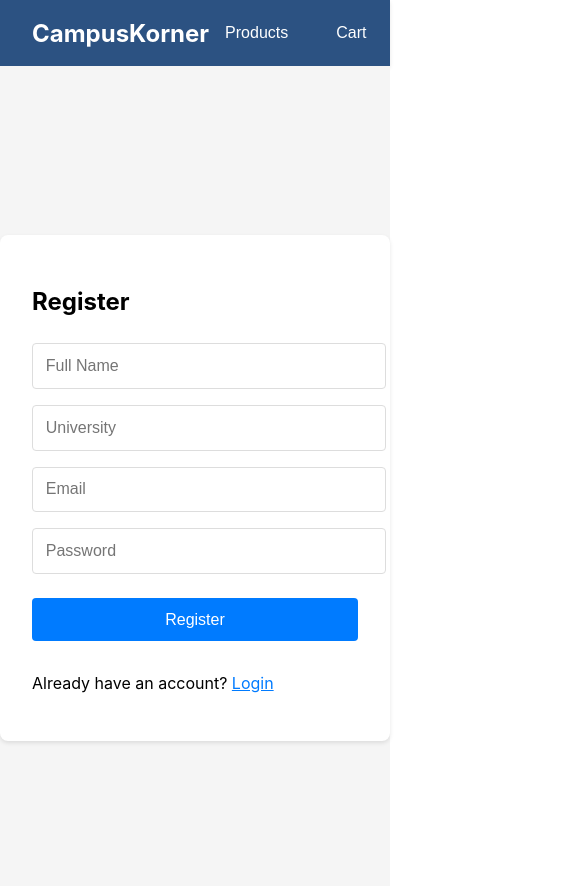
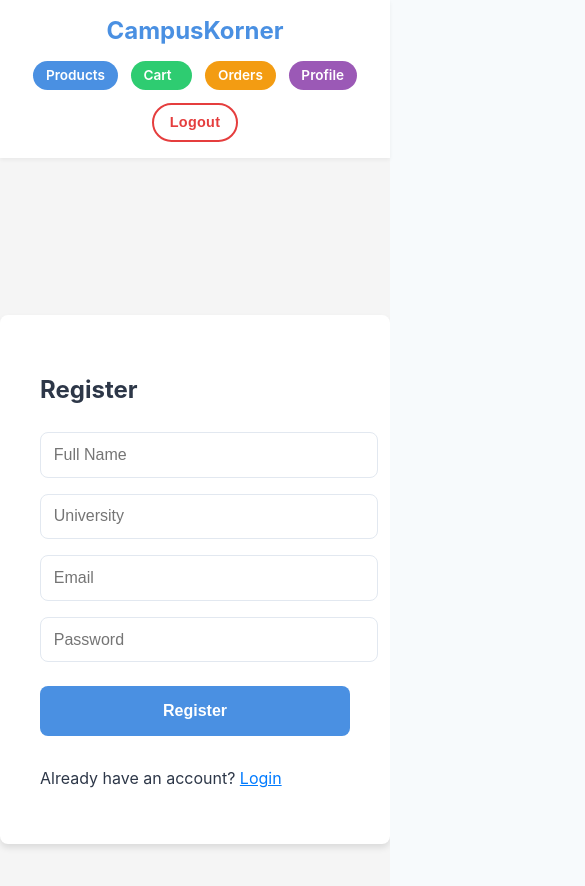
Before and after one commit to Mikonimo/campusKorner, a React (Create React App) app in the folder frontend/: page /register in a window 390 px wide. Shown: the top 886 px of the page, 585 px wide, since content can reach past the window. Built offline with nearby package versions, Linux system fonts and the light colour scheme; no server answers; sample sign-in values are in the browser's storage.

Commit message:
feat: add database drop command; enhance CSS variables and styles for improved UI; refactor navigation and product list components for better accessibility and responsiveness

```diff
--- a/frontend/src/components/Navigation.css
+++ b/frontend/src/components/Navigation.css
@@ -1,48 +1,269 @@
 .navigation {
-    background-color: #2c5282;
+  background-color: white;
   padding: 1rem 2rem;
   display: flex;
   justify-content: space-between;
   align-items: center;
-    box-shadow: 0 2px 4px rgba(0,0,0,0.1);
+  box-shadow: 0 2px 4px rgba(0,0,0,0.05);
+  position: sticky;
+  top: 0;
+  z-index: 100;
 }
 
 .nav-brand {
-    color: white;
-    font-size: 1.5rem;
-    font-weight: bold;
-    cursor: pointer;
+  color: var(--primary-color);
+  font-size: 1.8rem;
+  font-weight: 700;
   text-decoration: none;
+  transition: var(--transition);
 }
 
 .nav-buttons {
   display: flex;
-    gap: 1rem;
+  gap: 1.2rem;
+  align-items: center;
 }
 
-.navigation button {
-    padding: 0.5rem 1rem;
-    border: none;
-    border-radius: 4px;
-    background-color: transparent;
-    color: white;
-    font-size: 1rem;
-    cursor: pointer;
-    transition: background-color 0.2s;
+.nav-button {
+  padding: 0.7rem 1.4rem;
+  border-radius: 25px;
+  font-weight: 600;
+  font-size: 0.95rem;
+  transition: all 0.3s cubic-bezier(0.4, 0, 0.2, 1);
+  position: relative;
+  overflow: hidden;
+  letter-spacing: 0.3px;
+  display: flex;
+  align-items: center;
+  gap: 0.5rem;
 }
 
-.navigation button:hover {
-    background-color: #2a4365;
+.nav-button.primary {
+  background-color: var(--primary-color);
+  color: white;
+  box-shadow: 0 2px 8px rgba(74, 144, 226, 0.25);
 }
 
-.navigation button:active {
+.nav-button.primary:hover {
+  transform: translateY(-2px);
+  box-shadow: 0 4px 12px rgba(74, 144, 226, 0.35);
+  background-color: #3a7bc8;
+}
+
+.nav-button.secondary {
+  background-color: transparent;
+  color: var(--text-color);
+  border: 2px solid var(--primary-color);
+}
+
+.nav-button.secondary:hover {
+  background-color: rgba(74, 144, 226, 0.1);
+  transform: translateY(-2px);
+}
+
+.nav-button.logout {
+  background-color: transparent;
+  color: var(--danger-color);
+  border: 2px solid var(--danger-color);
+}
+
+.nav-button.logout:hover {
+  background-color: var(--danger-color);
+  color: white;
+}
+
+.nav-button svg {
+  width: 18px;
+  height: 18px;
+}
+
+.nav-button:active {
   transform: translateY(1px);
 }
 
-.navigation button.logout {
-    background-color: #e53e3e;
+@media (max-width: 768px) {
+  .navigation {
+    padding: 1rem;
   }
 
-.navigation button.logout:hover {
-    background-color: #c53030;
+  .nav-buttons {
+    gap: 0.8rem;
   }
+
+  .nav-button {
+    padding: 0.6rem 1rem;
+    font-size: 0.9rem;
+  }
+
+  .nav-button svg {
+    width: 16px;
+    height: 16px;
+  }
+}
+
+/* Add ripple effect */
+.nav-button::after {
+  content: '';
+  position: absolute;
+  width: 100%;
+  height: 100%;
+  top: 0;
+  left: 0;
+  pointer-events: none;
+  background-image: radial-gradient(circle, #fff 10%, transparent 10.01%);
+  background-repeat: no-repeat;
+  background-position: 50%;
+  transform: scale(10, 10);
+  opacity: 0;
+  transition: transform .5s, opacity 1s;
+}
+
+.nav-button:active::after {
+  transform: scale(0, 0);
+  opacity: .3;
+  transition: 0s;
+}
+
+.nav-link {
+  text-decoration: none;
+  padding: 0.7rem 1.4rem;
+  border-radius: 25px;
+  font-weight: 600;
+  font-size: 0.95rem;
+  transition: all 0.3s ease;
+  position: relative;
+  display: flex;
+  align-items: center;
+  gap: 0.5rem;
+}
+
+/* Button variants */
+.nav-link.home {
+  background-color: var(--primary-color);
+  color: white;
+}
+
+.nav-link.products {
+  background-color: var(--secondary-color);
+  color: white;
+}
+
+.nav-link.cart {
+  background-color: #2ecc71;
+  color: white;
+  display: flex;
+  align-items: center;
+  gap: 0.5rem;
+}
+
+.nav-link.orders {
+  background-color: #f39c12;
+  color: white;
+}
+
+.nav-link.sell {
+  background-color: #e74c3c;
+  color: white;
+}
+
+.nav-link.profile {
+  background-color: #9b59b6;
+  color: white;
+}
+
+.nav-link.login {
+  background-color: var(--primary-color);
+  color: white;
+}
+
+.nav-link.register {
+  border: 2px solid var(--primary-color);
+  color: var(--primary-color);
+  background-color: transparent;
+}
+
+/* Hover effects */
+.nav-link:hover {
+  transform: translateY(-2px);
+  box-shadow: 0 4px 12px rgba(0,0,0,0.15);
+}
+
+.nav-link.register:hover {
+  background-color: var(--primary-color);
+  color: white;
+}
+
+/* Active state */
+.nav-link.active {
+  background-color: var(--secondary-color);
+  color: white;
+}
+
+/* Cart badge */
+.cart-badge {
+  position: relative;
+  display: inline-flex;
+}
+
+.cart-count {
+  position: absolute;
+  top: -8px;
+  right: -8px;
+  background-color: #e74c3c;
+  color: white;
+  border-radius: 50%;
+  padding: 0.2rem 0.5rem;
+  font-size: 0.8rem;
+  font-weight: bold;
+}
+
+/* Mobile responsiveness */
+@media (max-width: 768px) {
+  .nav-buttons {
+    gap: 0.8rem;
+  }
+
+  .nav-link {
+    padding: 0.5rem 1rem;
+    font-size: 0.9rem;
+  }
+
+  .nav-brand {
+    font-size: 1.5rem;
+  }
+}
+
+/* Extra small screens */
+@media (max-width: 480px) {
+  .navigation {
+    flex-direction: column;
+    padding: 1rem;
+  }
+
+  .nav-buttons {
+    flex-wrap: wrap;
+    justify-content: center;
+    margin-top: 1rem;
+  }
+
+  .nav-link {
+    padding: 0.4rem 0.8rem;
+    font-size: 0.85rem;
+  }
+}
+
+/* Animation for button interactions */
+.nav-link {
+  animation: fadeIn 0.3s ease-out;
+}
+
+@keyframes fadeIn {
+  from {
+    opacity: 0;
+    transform: translateY(-5px);
+  }
+  to {
+    opacity: 1;
+    transform: translateY(0);
+  }
+}
--- a/frontend/src/components/Navigation.js
+++ b/frontend/src/components/Navigation.js
@@ -1,5 +1,5 @@
 import React from 'react';
-import { useNavigate } from 'react-router-dom';
+import { useNavigate, Link } from 'react-router-dom';
 import './Navigation.css';
 
 const Navigation = () => {
@@ -16,25 +16,45 @@ const Navigation = () => {
 
     return (
         <nav className="navigation">
-            <div className="nav-brand" onClick={() => navigate('/')}>
+            <Link to="/" className="nav-brand">
                 CampusKorner
-            </div>
+            </Link>
             <div className="nav-buttons">
                 {isAuthenticated ? (
                     <>
-                        <button onClick={() => navigate('/')}>Products</button>
+                        <Link to="/" className="nav-link home">
+                            Products
+                        </Link>
                         {isSeller && (
-                            <button onClick={() => navigate('/products')}>Sell</button>
+                            <Link to="/products" className="nav-link sell">
+                                Sell
+                            </Link>
                         )}
-                        <button onClick={() => navigate('/cart')}>Cart</button>
-                        <button onClick={() => navigate('/orders')}>Orders</button>
-                        <button onClick={() => navigate('/profile')}>Profile</button>
-                        <button onClick={handleLogout} className="logout">Logout</button>
+                        <Link to="/cart" className="nav-link cart">
+                            Cart
+                            <div className="cart-badge">
+                                {/* Add cart count if you have it */}
+                                {/* <span className="cart-count">0</span> */}
+                            </div>
+                        </Link>
+                        <Link to="/orders" className="nav-link orders">
+                            Orders
+                        </Link>
+                        <Link to="/profile" className="nav-link profile">
+                            Profile
+                        </Link>
+                        <button onClick={handleLogout} className="nav-button logout">
+                            Logout
+                        </button>
                     </>
                 ) : (
                     <>
-                        <button onClick={() => navigate('/login')}>Login</button>
-                        <button onClick={() => navigate('/register')}>Register</button>
+                        <Link to="/login" className="nav-link login">
+                            Login
+                        </Link>
+                        <Link to="/register" className="nav-link register">
+                            Register
+                        </Link>
                     </>
                 )}
             </div>
--- a/frontend/src/index.css
+++ b/frontend/src/index.css
@@ -1,10 +1,23 @@
+:root {
+  --primary-color: #4a90e2;
+  --secondary-color: #2c5282;
+  --success-color: #48bb78;
+  --danger-color: #e53e3e;
+  --warning-color: #f6ad55;
+  --background-color: #f7fafc;
+  --text-color: #2d3748;
+  --border-radius: 8px;
+  --box-shadow: 0 4px 6px rgba(0, 0, 0, 0.1);
+  --transition: all 0.3s ease;
+}
+
 body {
   margin: 0;
-  font-family: -apple-system, BlinkMacSystemFont, 'Segoe UI', 'Roboto', 'Oxygen',
-    'Ubuntu', 'Cantarell', 'Fira Sans', 'Droid Sans', 'Helvetica Neue',
-    sans-serif;
+  font-family: 'Inter', -apple-system, BlinkMacSystemFont, 'Segoe UI', 'Roboto', sans-serif;
   -webkit-font-smoothing: antialiased;
   -moz-osx-font-smoothing: grayscale;
+  background-color: var(--background-color);
+  color: var(--text-color);
 }
 
 code {
@@ -22,32 +35,42 @@ code {
 
 .auth-form {
     background: white;
-    padding: 2rem;
-    border-radius: 8px;
-    box-shadow: 0 2px 4px rgba(0, 0, 0, 0.1);
+    padding: 2.5rem;
+    border-radius: var(--border-radius);
+    box-shadow: var(--box-shadow);
     width: 100%;
     max-width: 400px;
+    animation: fadeIn 0.3s ease;
 }
 
 .auth-input {
     width: 100%;
     padding: 0.8rem;
     margin: 0.5rem 0;
-    border: 1px solid #ddd;
-    border-radius: 4px;
+    border: 1px solid #e2e8f0;
+    border-radius: var(--border-radius);
     font-size: 1rem;
+    transition: var(--transition);
+}
+
+.auth-input:focus {
+    outline: none;
+    border-color: var(--primary-color);
+    box-shadow: 0 0 0 3px rgba(74, 144, 226, 0.1);
 }
 
 .auth-button {
     width: 100%;
-    padding: 0.8rem;
+    padding: 1rem;
     margin: 1rem 0;
-    background-color: #007bff;
+    background-color: var(--primary-color);
     color: white;
     border: none;
-    border-radius: 4px;
+    border-radius: var(--border-radius);
     cursor: pointer;
     font-size: 1rem;
+    font-weight: 600;
+    transition: var(--transition);
 }
 
 .auth-button:hover {
@@ -357,3 +380,14 @@ code {
 .clear-cart-btn:hover {
     background-color: #e74c3c;
 }
+
+@keyframes fadeIn {
+  from {
+    opacity: 0;
+    transform: translateY(-10px);
+  }
+  to {
+    opacity: 1;
+    transform: translateY(0);
+  }
+}
```
Also changed, not shown: frontend/src/components/ProductList.css (+52 -51 lines), 6 other files (tests, documents, lock files or other folders). Lines whose indentation alone changed are shown as unchanged.
